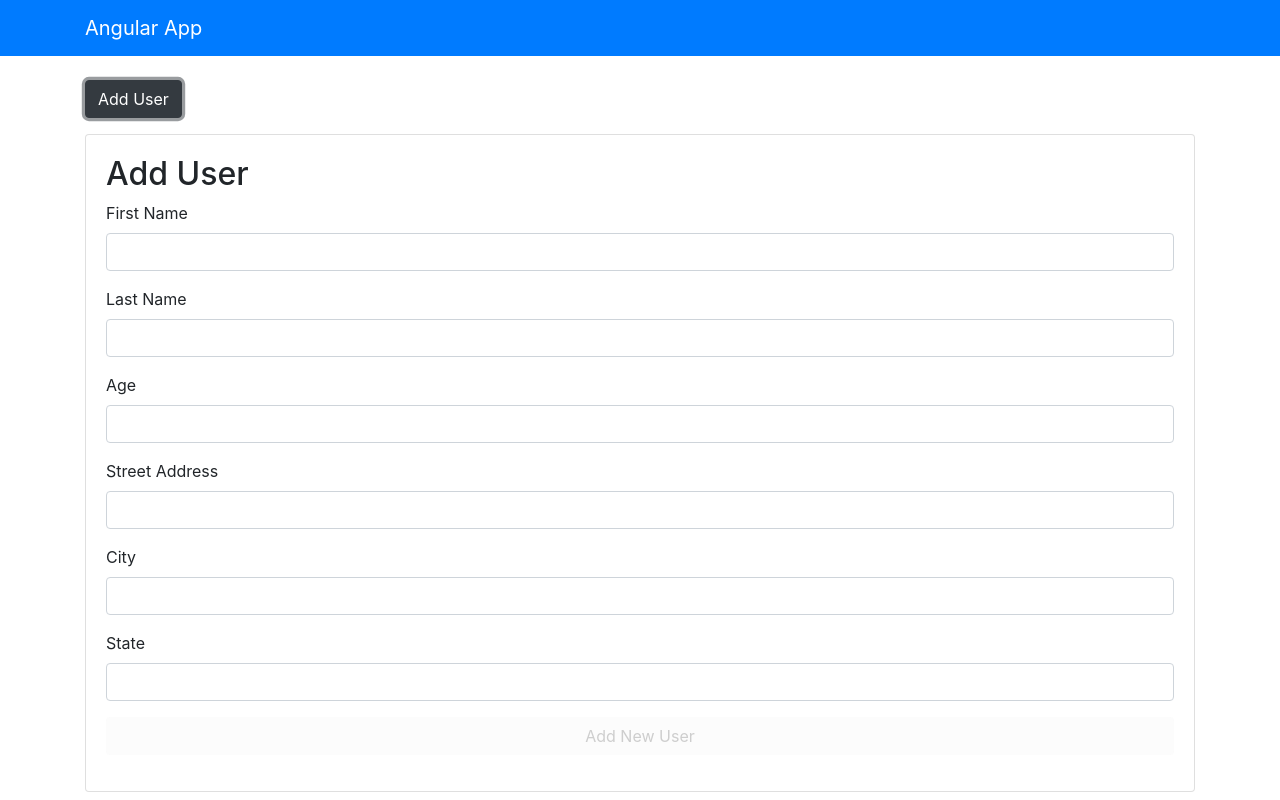
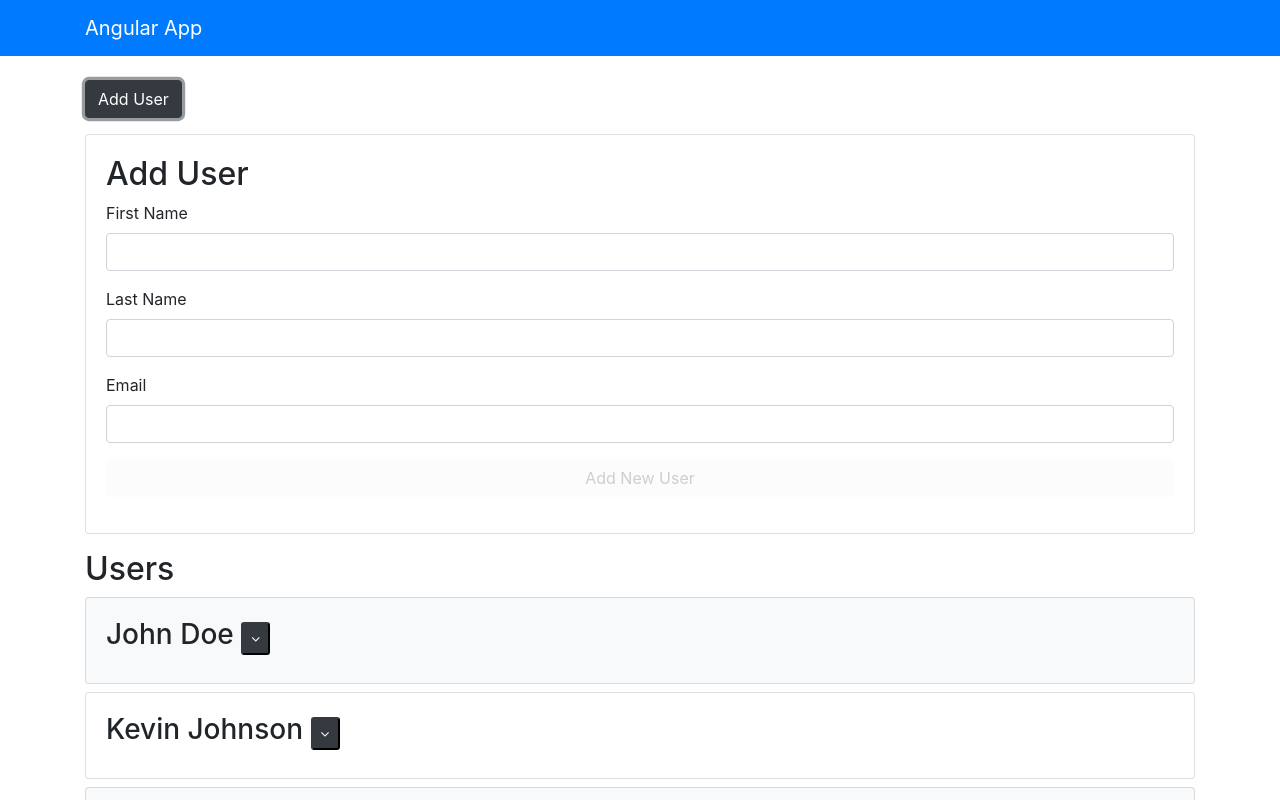
Before and after one commit to MsMatki/Angular-app, an Angular app: page / in a window 1280 px wide. Both pictures are taken after a click on the button "Add User". Shown: the top 800 px of the page. Built offline with nearby package versions, Linux system fonts and the light colour scheme.

Commit message:
updates v5

```diff
--- a/src/app/components/user/user.component.ts
+++ b/src/app/components/user/user.component.ts
@@ -20,12 +20,7 @@ export class UserComponent implements OnInit {
         this.user = {
             firstName: 'John',
             lastName: 'Doe',
-            age: 30,
-            address: {
-                street: '50 Main St',
-                city: 'Toronto',
-                state: 'Canada'
-            }
+            email:'John@email.com'
         }
     }
 
--- a/src/app/components/users/users.component.html
+++ b/src/app/components/users/users.component.html
@@ -1,34 +1,73 @@
 <button (click)="showUserForm = !showUserForm" class="btn btn-dark mb-3">Add User</button>
 <div class="card card-body mb-3" *ngIf="showUserForm">
   <h2>Add User</h2>
-  <form (submit)="onSubmit($event)">
+  <form #userForm="ngForm" (ngSubmit)="onSubmit(userForm)">
 
+<!-- First Name input field -->
     <div class="form-group">
       <label>First Name</label>
-      <input type="text" [(ngModel)]="user.firstName" class="form-control" name="firstName">
+      <input
+        type="text"
+        [ngClass]="{'is-invalid':userFirstName.errors && userFirstName.touched}"
+        [(ngModel)]="user.firstName"
+        class="form-control"
+        name="firstName"
+        #userFirstName="ngModel"
+        required
+        minlength="2"
+      >
+      <div [hidden]="!userFirstName.errors?.required" class="invalid-feedback">
+        First Name Required
+      </div>
+      <div [hidden]="!userFirstName.errors?.minlength" class="invalid-feedback">
+        Must be at least 2 characters
+      </div>
     </div>
+
+    <!-- Last Name input field -->
     <div class="form-group">
       <label>Last Name</label>
-      <input type="text" [(ngModel)]="user.lastName" class="form-control" name="lastName">
-    </div>
-    <div class="form-group">
-      <label>Age</label>
-      <input type="number" [(ngModel)]="user.age" class="form-control" name="age">
-    </div>
-    <div class="form-group">
-      <label>Street Address</label>
-      <input type="text" [(ngModel)]="user.address.street" class="form-control" name="street">
-    </div>
-    <div class="form-group">
-      <label>City</label>
-      <input type="text" [(ngModel)]="user.address.city" class="form-control" name="city">
-    </div>
-    <div class="form-group">
-      <label>State</label>
-      <input type="text" [(ngModel)]="user.address.state" class="form-control" name="state">
+      <input
+        type="text"
+        [ngClass]="{'is-invalid':userLastName.errors && userLastName.touched} "
+        [(ngModel)]="user.lastName"
+        class="form-control"
+        name="lastName"
+        #userLastName="ngModel"
+        required
+        minlength="2"
+      >
+      <div [hidden]="!userLastName.errors?.required" class="invalid-feedback">
+        Last Name Required
+      </div>
+      <div [hidden]="!userLastName.errors?.minlength" class="invalid-feedback">
+        Must be at least 2 characters
+      </div>
     </div>
 
-    <button (click)="addUser()" [disabled]="user.firstName == '' || user.lastName == '' " class="btn btn-block mb-3">Add
+    <!-- Email input field -->
+    <div class="form-group">
+      <label>Email</label>
+      <input
+        type="email"
+        [ngClass]="{'is-invalid':userEmail.errors && userEmail.touched} "
+        [(ngModel)]="user.email"
+        class="form-control"
+        name="email"
+        #userEmail="ngModel"
+        required
+        pattern="[a-z0-9!#$%&'*+/=?^_`{|}~-]+(?:\.[a-z0-9!#$%&'*+/=?^_`{|}~-]+)*@(?:[a-z0-9](?:[a-z0-9-]*[a-z0-9])?\.)+[a-z0-9](?:[a-z0-9-]*[a-z0-9])?"
+      >
+      <div [hidden]="!userEmail.errors?.required" class="invalid-feedback">
+        Email Required
+      </div>
+      <div [hidden]="!userEmail.errors?.pattern" class="invalid-feedback">
+        Email is not vaild
+      </div>
+    </div>
+
+    <!-- Submit button -->
+    <button [disabled]="!userForm.form.valid" class="btn btn-block mb-3">Add
       New User</button>
   </form>
 </div>
@@ -38,16 +77,15 @@
 <ul class="list-unstyled" *ngIf='loaded && users?.length > 0'>
   <li class="card card-body mb-2" *ngFor='let user of users' [class.bg-light]="user.isActive">
     <h3>{{user.firstName}} {{user.lastName}}
-      <small *ngIf='user.age && user.address'>
+      <small>
         <button (click)="user.hide = !user.hide" class="btn-dark btn-sm">
           <i [ngClass]="user.hide ? 'fa fa-angle-down' : 'fa fa-angle-up'" class="fa fa-plus"></i>
         </button>
       </small>
     </h3>
 
-    <ul class="list-group" *ngIf='!user.hide && user.age && user.address'>
-      <li class="list-group-item"><strong>Age: </strong>{{ user.age }}</li>
-      <li class="list-group-item"><strong>Address: </strong>{{user.address.street}} {{user.address.city}} {{user.address.state}}</li>
+    <ul class="list-group" *ngIf='!user.hide'>
+      <li class="list-group-item"><strong>Email: </strong>{{ user.email }}</li>
       <li class="list-group-item"><strong>Joined: </strong>{{ user.registered | date}}</li>
     </ul>
   </li>
--- a/src/app/components/users/users.component.ts
+++ b/src/app/components/users/users.component.ts
@@ -1,4 +1,4 @@
-import { Component, OnInit } from '@angular/core';
+import { Component, OnInit, ViewChild } from '@angular/core';
 import { User } from '../../models/User'
 
 @Component({
@@ -10,18 +10,14 @@ export class UsersComponent implements OnInit {
   user: User = {
     firstName:'',
     lastName:'',
-    age: null,
-    address:{
-      street:'',
-      city:'',
-      state:''
-    }
+    email:'',
   }
   users: User[];
   showExtended: boolean = true;
   loaded: boolean = false;
   enableAdd: boolean = false;
   showUserForm: boolean = false;
+  @ViewChild('userForm') form: any;
 
   constructor() { }
 
@@ -31,13 +27,7 @@ export class UsersComponent implements OnInit {
       {
         firstName: 'John',
         lastName: 'Doe',
-        age: 62,
-        address: {
-          street: '50 Main St',
-          city: 'New York',
-          state: 'US'
-        },
-
+        email:'john@gmail.com',
         isActive: true,
         registered: new Date('01/02/2019 08:30:00'),
         hide: true
@@ -45,13 +35,7 @@ export class UsersComponent implements OnInit {
       {
         firstName: 'Kevin',
         lastName: 'Johnson',
-        age: 52,
-        address: {
-          street: '20 School Street',
-          city: 'Chicago',
-          state: 'US'
-        },
-
+        email:'kevin@gmail.com',
         isActive: false,
         registered: new Date('03/11/2018 06:20:00'),
         hide: true
@@ -59,13 +43,7 @@ export class UsersComponent implements OnInit {
       {
         firstName: 'Bartol',
         lastName: 'Bilankov',
-        age: 27,
-        address: {
-          street: '40 Henry Welsh Dr',
-          city: 'Toronto',
-          state: 'Canada'
-        },
-
+        email:'bartol.bilankov@gmail.com',
         isActive: true,
         registered: new Date('05/03/2017 10:30:00'),
         hide: true
@@ -80,31 +58,19 @@ export class UsersComponent implements OnInit {
     );*/
   }
 
-  addUser() {
-    this.user.isActive = true;
-    this.user.registered = new Date();
-    this.users.unshift(this.user);
-    this.user = {
-      firstName:'',
-      lastName:'',
-      age: null,
-      address:{
-        street:'',
-        city:'',
-        state:''
-      }
+  onSubmit({value, valid}: {value: User, valid: boolean}){
+    if(!valid){
+      console.log('form is not valid!')
+    }else{
+      value.isActive = true;
+      value.registered = new Date();
+      value.hide = true;
+      this.users.unshift(value);
+
+      this.form.reset();
     }
   }
 
-  onSubmit(e){
-    console.log(123);
-    e.preventDefault();
-  }
-
-  fireEvent(e){
-    console.log(e.target.value)
-    console.log(e.type)
-  }
 
   //toggleHide(user: User){
   // user.hide = !user.hide
```
Also changed, not shown: src/app/models/User.ts (+4 -10 lines).
